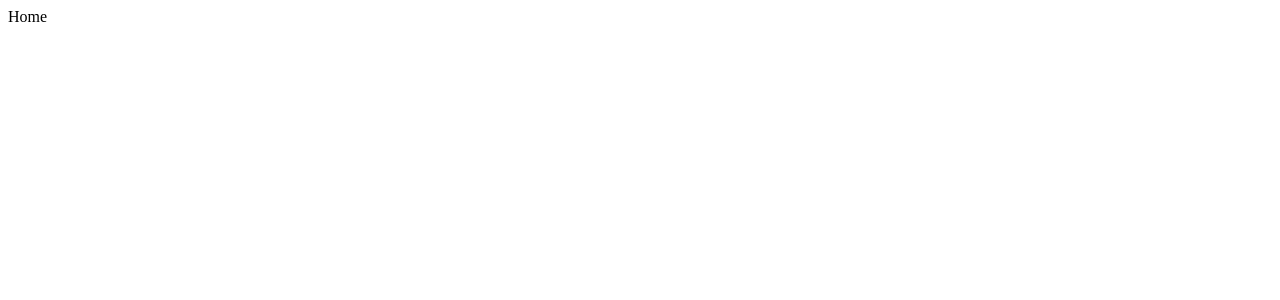
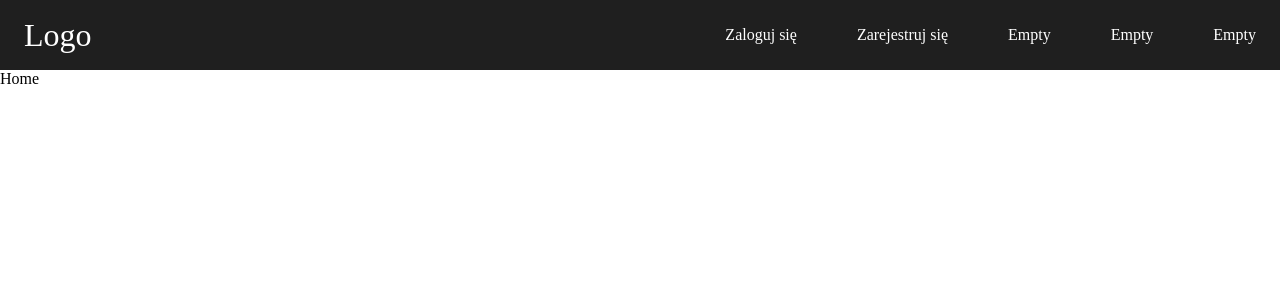
Before and after one commit to kardahim/PolandDeathStats, a React (Create React App) app in the folder client/: page / in a window 1280 px wide. Shown: the top 300 px of the page. Built offline with nearby package versions, Linux system fonts and the light colour scheme.

Commit message:
add navbar

```diff
--- a/client/public/index.html
+++ b/client/public/index.html
@@ -1,14 +1,12 @@
 <!DOCTYPE html>
 <html lang="en">
+
 <head>
   <meta charset="utf-8" />
   <link rel="icon" href="%PUBLIC_URL%/favicon.ico" />
   <meta name="viewport" content="width=device-width, initial-scale=1" />
   <meta name="theme-color" content="#000000" />
-    <meta
-      name="description"
-      content="Web site created using create-react-app"
-    />
+  <meta name="description" content="Web site created using create-react-app" />
   <link rel="apple-touch-icon" href="%PUBLIC_URL%/logo192.png" />
   <!--
       manifest.json provides metadata used when your web app is installed on a
@@ -25,7 +23,10 @@
       Learn how to configure a non-root public URL by running `npm run build`.
     -->
   <title>React App</title>
+  <!-- font awesome -->
+  <script src="https://kit.fontawesome.com/c3f50d45ee.js" crossorigin="anonymous"></script>
 </head>
+
 <body>
   <noscript>You need to enable JavaScript to run this app.</noscript>
   <div id="root"></div>
@@ -40,4 +41,5 @@
       To create a production bundle, use `npm run build` or `yarn build`.
     -->
 </body>
+
 </html>
--- a/client/src/App.js
+++ b/client/src/App.js
@@ -4,11 +4,14 @@ import { BrowserRouter as Router, Route, Routes } from 'react-router-dom'
 import Login from './pages/login/Login'
 import Register from './pages/register/Register'
 import Home from './pages/home/Home'
+// import containers
+import NavBar from './containers/navbar/NavBar'
 
 function App() {
   return (
     <div className="App">
       <Router>
+        <NavBar />
         <Routes>
           <Route path='/' element={<Home />}></Route>
           <Route path='/login' element={<Login />}></Route>
--- a/client/src/App.scss
+++ b/client/src/App.scss
@@ -0,0 +1,14 @@
+// colors
+$font-color: black;
+$background-color: white;
+
+* {
+    padding: 0;
+    margin: 0;
+    box-sizing: border-box;
+
+    body {
+        background: $background-color;
+        color: $font-color;
+    }
+}
--- a/client/src/containers/navbar/NavBar.jsx
+++ b/client/src/containers/navbar/NavBar.jsx
@@ -0,0 +1,46 @@
+import React from 'react'
+import './navBar.scss'
+import { Link } from 'react-router-dom'
+
+function NavBar() {
+
+    // hamburger function
+    function toogle() {
+        document.querySelector(".navbar-menu").classList.toggle("active")
+
+        document.querySelectorAll(".navbar-link").forEach(n => {
+            n.addEventListener("click", () => {
+                document.querySelector(".navbar-menu").classList.remove("active")
+            })
+        });
+    }
+
+    return (
+        <header>
+            <nav className='navbar'>
+                <Link to='/' className='navbar-branding'>Logo</Link>
+                <ul className='navbar-menu'>
+                    <li className='navbar-item'>
+                        <Link to='/login' className='navbar-link'>Zaloguj się</Link>
+                    </li>
+                    <li className='navbar-item'>
+                        <Link to='/register' className='navbar-link'>Zarejestruj się</Link>
+                    </li>
+                    <li className='navbar-item'>
+                        <Link to='#' className='navbar-link'>Empty</Link>
+                    </li>
+                    <li className='navbar-item'>
+                        <Link to='#' className='navbar-link'>Empty</Link>
+                    </li>
+                    <li className='navbar-item'>
+                        <Link to='#' className='navbar-link'>Empty</Link>
+                    </li>
+                </ul>
+                <div className='hamburger' onClick={() => toogle()}>
+                    <i className="fa-solid fa-bars"></i>
+                </div>
+            </nav>
+        </header>
+    )
+}
+export default NavBar
--- a/client/src/containers/navbar/navBar.scss
+++ b/client/src/containers/navbar/navBar.scss
@@ -0,0 +1,92 @@
+// background
+$navbar-background-color: #1f1f1f;
+// fonts
+$navbar-foreground-color: white;
+$navbar-items-font-size: 16px;
+$navbar-brand-font-size: 2rem;
+$navbar-hover-items-color: dodgerblue;
+// dimensions
+$navbar-min-height: 70px;
+// items
+$navbar-padding: 24px;
+$navbar-items-gap: 60px;
+
+@mixin tablet {
+    @media(max-width:768px) {
+        @content
+    }
+}
+
+header {
+    background-color: $navbar-background-color;
+
+    li {
+        list-style: none;
+    }
+
+    a {
+        color: $navbar-foreground-color;
+        text-decoration: none;
+    }
+
+    .navbar {
+        min-height: $navbar-min-height;
+        display: flex;
+        justify-content: space-between;
+        align-items: center;
+        padding: 0 $navbar-padding;
+
+        .navbar-branding {
+            font-size: $navbar-brand-font-size;
+            z-index: 1;
+        }
+
+        .navbar-menu.active {
+            top: 70px;
+        }
+
+        .navbar-menu {
+            display: flex;
+            justify-content: space-between;
+            align-items: center;
+            gap: $navbar-items-gap;
+
+            @include tablet {
+                position: fixed;
+                top: -100%;
+                left: 0;
+                gap: 0;
+                flex-direction: column;
+                background-color: $navbar-background-color;
+                width: 100%;
+                text-align: center;
+                transition: top 0.3s;
+
+                .navbar-item {
+                    margin: 16px 0;
+                }
+
+            }
+
+            .navbar-link {
+                transition: 0.7s ease;
+
+                &:hover {
+                    color: $navbar-hover-items-color;
+                }
+            }
+        }
+
+        .hamburger {
+            color: $navbar-foreground-color;
+            display: none;
+            font-size: $navbar-brand-font-size;
+            cursor: pointer;
+            z-index: 1;
+
+            @include tablet {
+                display: block;
+            }
+        }
+    }
+}
```
Also changed, not shown: client/src/containers/footer/Footer.jsx (+10 -0 lines). Lines whose indentation alone changed are shown as unchanged.
